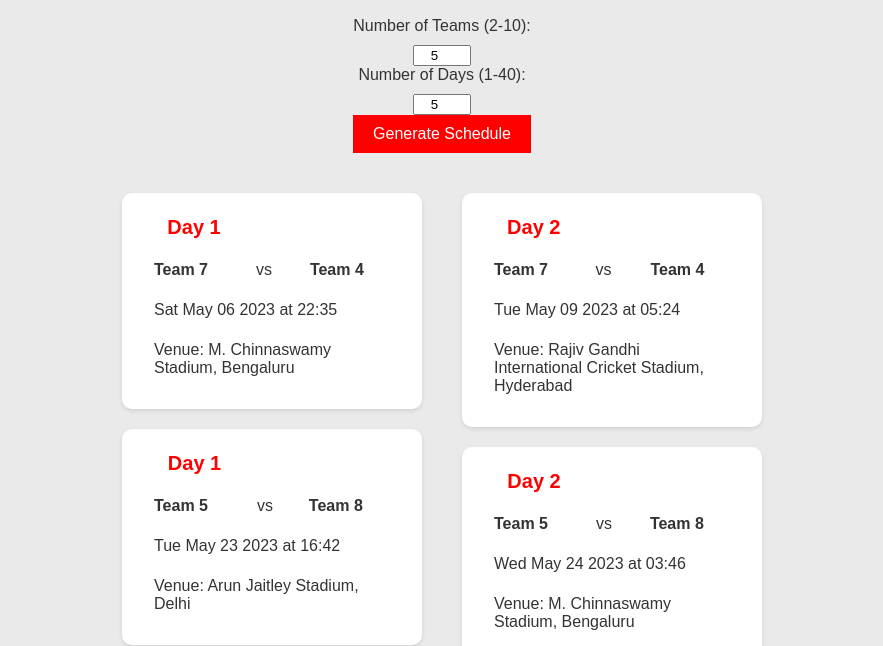
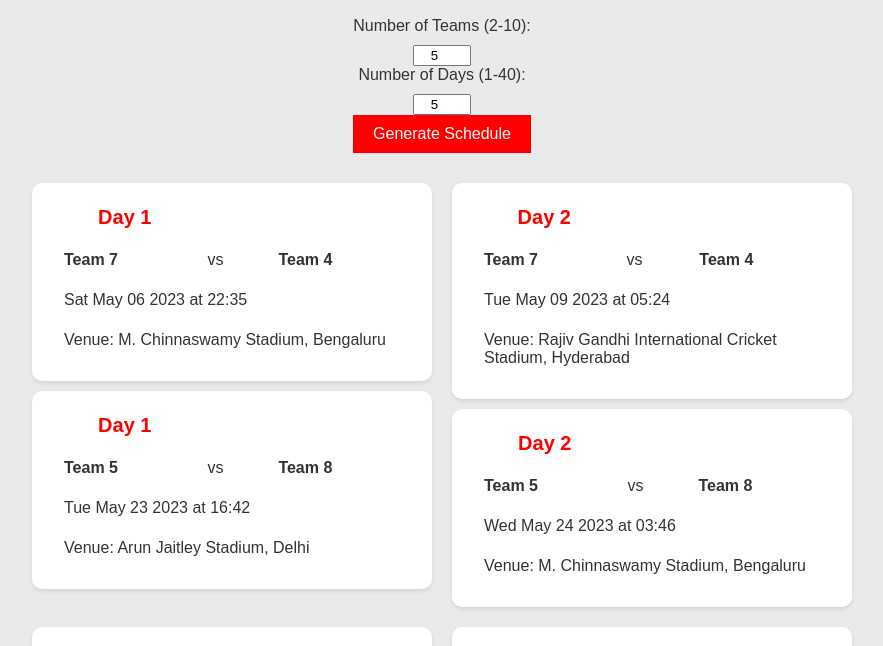
Before and after one commit to chirag7023/tournament, a plain HTML site: page index.html in a window 1280 px wide. Both pictures are taken after typing "5", "5" into the empty fields and a click on the input "Generate Schedule". Shown: the part 89-735 px from the top of the page, without its empty margins (198-1081 px from the left). Drawn offline with Linux system fonts and the light colour scheme.

Commit message:
change is imp

```diff
--- a/index.html
+++ b/index.html
@@ -54,14 +54,10 @@
       justify-content: center;
     }
 
-    .day-container {
-      margin: 20px;
-    }
-
     .schedule-table {
       background-color: #ffffff;
-      width: 300px;
-      margin-bottom: 20px;
+      width: 400px;
+      margin: 10px;
       padding: 20px;
       border-radius: 10px;
       box-shadow: 0 2px 4px rgba(0, 0, 0, 0.1);
@@ -78,6 +74,10 @@
     .schedule-table td {
       padding: 10px;
       font-size: 16px;
+    }
+
+    .match {
+      margin-bottom: 10px;
     }
 
     .team-1,
@@ -113,7 +113,7 @@
   <script>
     // JavaScript code
 
-    // Function to generate random team names based on the given number of teams
+    // Function to generate an array of random team names
     function getRandomTeamNames(numTeams) {
       var teamNames = [
         "Team 1",
@@ -139,7 +139,7 @@
       return randomTeamNames;
     }
 
-    // Function to generate a random date within a range
+    // Function to generate a random date within the event period
     function getRandomDate() {
       var startDate = new Date(2023, 4, 1);
       var endDate = new Date(2023, 4, 30);
@@ -147,7 +147,7 @@
       return randomDate.toDateString();
     }
 
-    // Function to generate a random time in HH:mm format
+    // Function to generate a random time (in 24-hour format)
     function getRandomTime() {
       var hours = Math.floor(Math.random() * 24);
       var minutes = Math.floor(Math.random() * 60);
@@ -155,7 +155,7 @@
       return time;
     }
 
-    // Function to generate a random venue from a predefined list
+    // Function to generate a random cricket stadium venue in India
     function getRandomVenue() {
       var venues = [
         "Wankhede Stadium, Mumbai",
@@ -172,7 +172,7 @@
       return venues[randomIndex];
     }
 
-    // Function to generate the schedule
+    // Main function to generate the tournament schedule
     function generateSchedule() {
       var numTeams = parseInt(document.getElementById("num-teams").value);
       var numDays = parseInt(document.getElementById("num-days").value);
@@ -183,7 +183,7 @@
         return;
       }
 
-      // Limit the team names array to the user-provided number of teams
+      // Get the array of random team names
       var teamNames = getRandomTeamNames(numTeams);
 
       // Clear the schedule container before generating the schedule
@@ -201,14 +201,19 @@
 
         // Create tables for matches on this day
         for (var j = 0; j < matchesPerDay; j++) {
+          var teamIndex1 = j;
+          var teamIndex2 = numTeams - j - 1;
+
+          // Create a match object with random date, time, and venue
           var match = {
-            team1: teamNames[j],
-            team2: teamNames[numTeams - j - 1],
+            team1: teamNames[teamIndex1],
+            team2: teamNames[teamIndex2],
             date: getRandomDate(),
             time: getRandomTime(),
             venue: getRandomVenue()
           };
 
+          // Create a table to display the match details
           var table = document.createElement("table");
           table.classList.add("schedule-table");
 
@@ -250,10 +255,11 @@
           venueRow.appendChild(venueCell);
           table.appendChild(venueRow);
 
+          // Add the table to the day container
           dayContainer.appendChild(table);
         }
 
-        // Add the container for this day to the schedule container
+        // Add the day container to the main schedule container
         scheduleContainer.appendChild(dayContainer);
       }
     }
```
